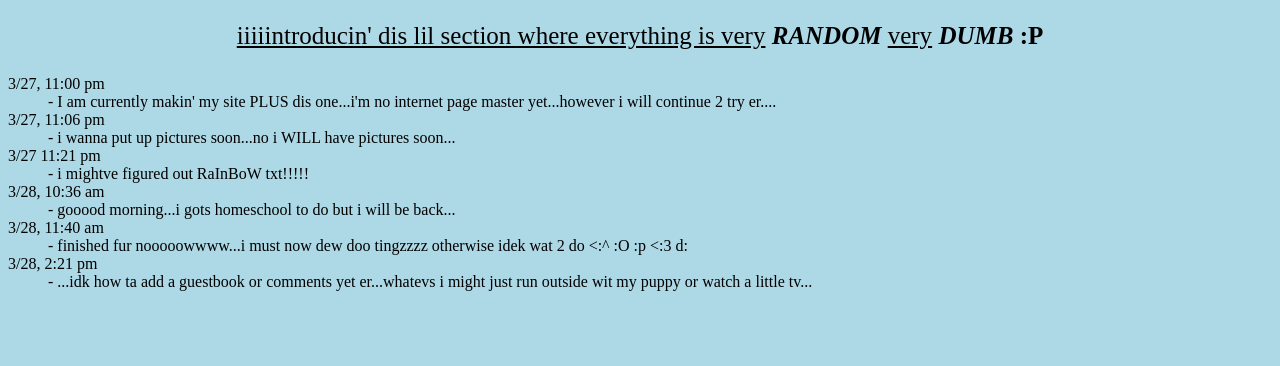
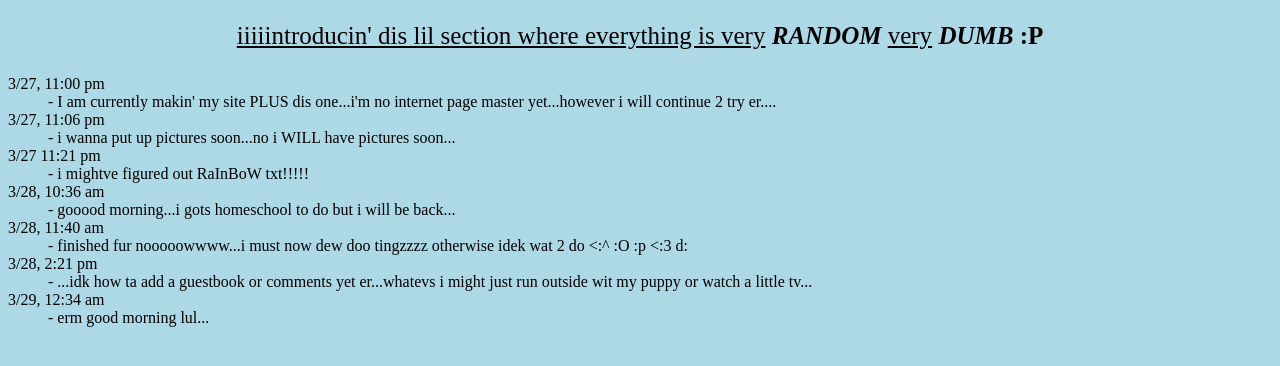
Before and after one commit to floodedforest11/webdiary.github.com, a plain HTML site: page index.html in a window 1280 px wide. Shown: the part 110-476 px from the top of the page. Drawn offline with Linux system fonts and the light colour scheme.

Commit message:
Update index.html

```diff
--- a/index.html
+++ b/index.html
@@ -36,6 +36,8 @@ p {
   <dd>- finished fur nooooowwww...i must now dew doo tingzzzz otherwise idek wat 2 do <:^ :O :p <:3 d: </dd>
 <dt>3/28, 2:21 pm</dt>
   <dd>- ...idk how ta add a guestbook or comments yet er...whatevs i might just run outside wit my puppy or watch a little tv...</dd>
+  <dt>3/29, 12:34 am</dt>
+  <dd>- erm good morning lul...</dd>
 </dl></p>
 
 </body>
```
